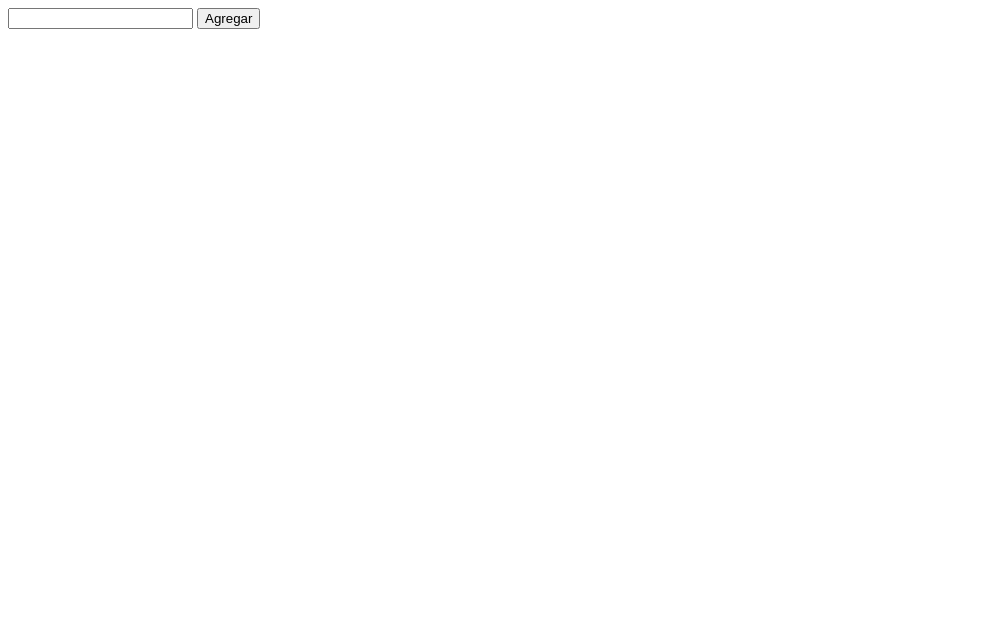
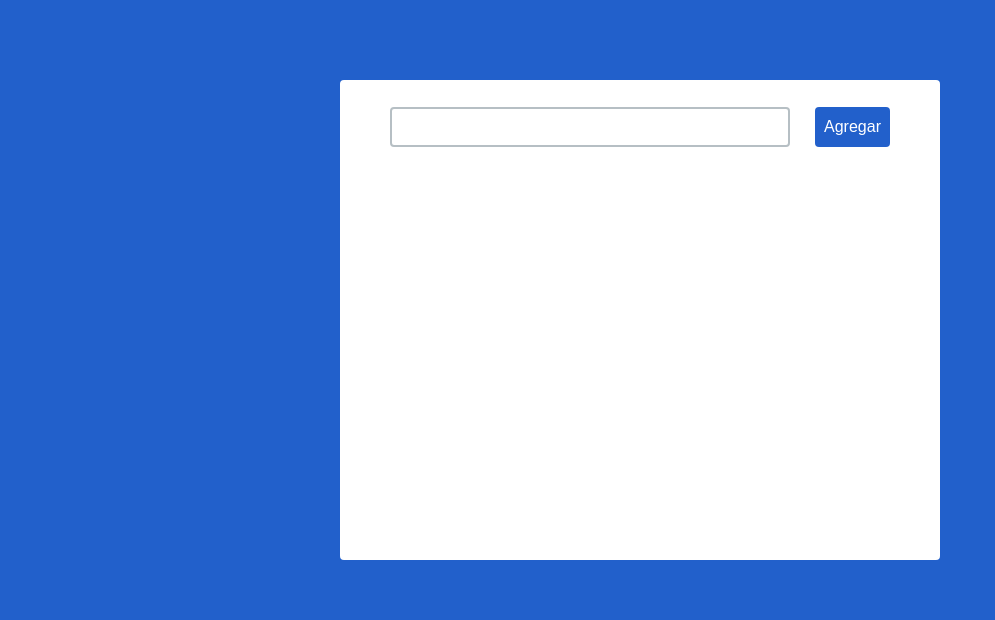
Before and after one commit to AlexisECR/to-do-list, a plain HTML site: page index.html in a window 1280 px wide. Shown: the whole page, without its empty margins (0-995 px from the left). Drawn offline with Linux system fonts and the light colour scheme; the site is published under a folder, as on GitHub Pages, so addresses that start at the root find nothing.

Commit message:
Cambio de rutas

```diff
--- a/index.html
+++ b/index.html
@@ -5,9 +5,9 @@
     <meta http-equiv="X-UA-Compatible" content="IE=edge">
     <meta name="viewport" content="width=device-width, initial-scale=1.0">
     <title>TO DO LIST</title>
-    <link rel="stylesheet" href="/assets/css/normalize.css">
-    <link rel="stylesheet" href="/assets/css/to-do-list.css">
-    <script defer src="/assets/js/to-do-list.js"></script>
+    <link rel="stylesheet" href="assets/css/normalize.css">
+    <link rel="stylesheet" href="assets/css/to-do-list.css">
+    <script defer src="assets/js/to-do-list.js"></script>
 </head>
 <body>
     <div class="contenedor">
```
